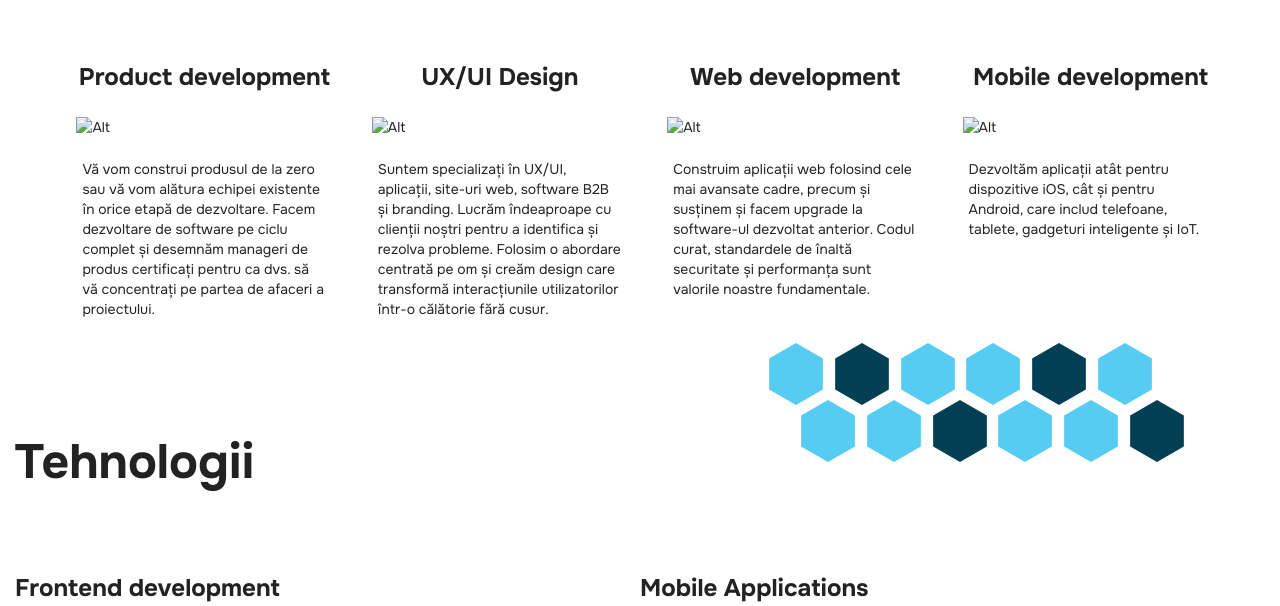
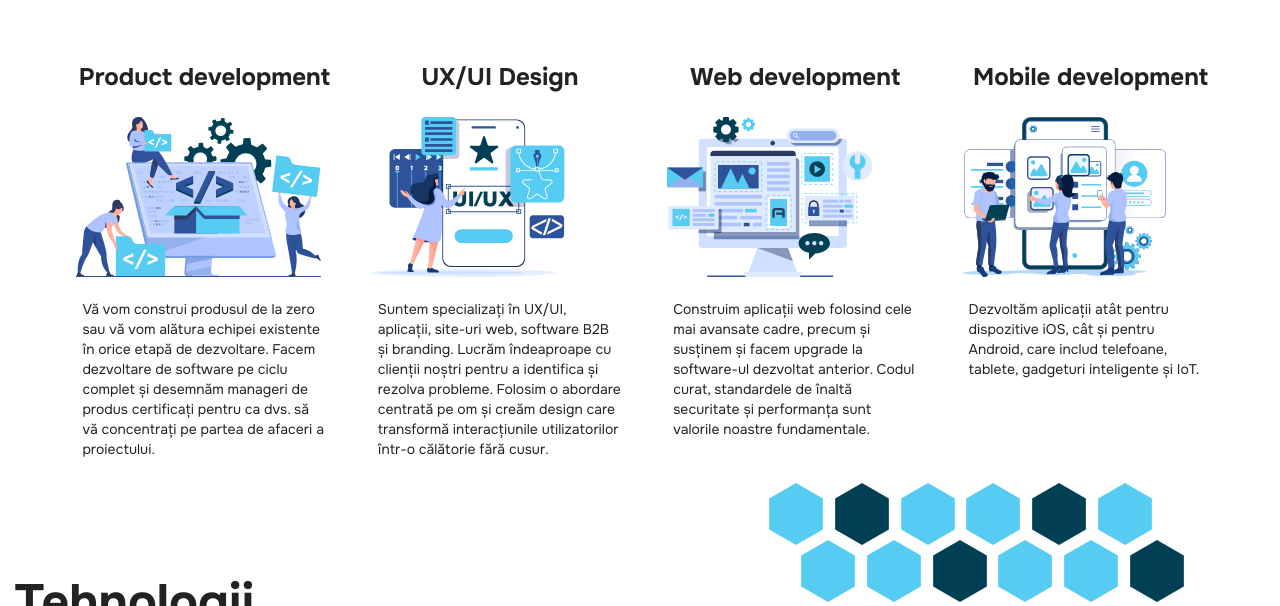
Before and after one commit to Space-huhn/Softlab, a plain HTML site: page index.html in a window 1280 px wide. Shown: the part 793-1399 px from the top of the page. Drawn offline with nearby package versions, Linux system fonts and the light colour scheme; the site is published under a folder, as on GitHub Pages, so addresses that start at the root find nothing.

Commit message:
Update index.html

```diff
--- a/index.html
+++ b/index.html
@@ -769,7 +769,7 @@
 				<div class="services__row services-row">
 					<div class="services-row__item services-item">
 						<div class="services-item__subtitle subtitle">Product development</div>
-						<img src="/img/services/01.svg" alt="Alt" class="services-item__image">
+						<img src="img/services/01.svg" alt="Alt" class="services-item__image">
 						<p class="services-item__text">Vă vom construi produsul de la zero sau vă vom alătura echipei
 							existente în orice etapă de dezvoltare. Facem dezvoltare de software pe ciclu complet și
 							desemnăm manageri de produs certificați pentru ca dvs. să vă concentrați pe partea de
@@ -777,7 +777,7 @@
 					</div>
 					<div class="services-row__item services-item">
 						<div class="services-item__subtitle subtitle">UX/UI Design</div>
-						<img src="/img/services/02.svg" alt="Alt" class="services-item__image">
+						<img src="img/services/02.svg" alt="Alt" class="services-item__image">
 						<p class="services-item__text">Suntem specializați în UX/UI, aplicații, site-uri web, software
 							B2B și branding. Lucrăm îndeaproape cu clienții noștri pentru a identifica și rezolva
 							probleme. Folosim o abordare centrată pe om și creăm design care transformă interacțiunile
@@ -785,14 +785,14 @@
 					</div>
 					<div class="services-row__item services-item">
 						<div class="services-item__subtitle subtitle">Web development</div>
-						<img src="/img/services/03.svg" alt="Alt" class="services-item__image">
+						<img src="img/services/03.svg" alt="Alt" class="services-item__image">
 						<p class="services-item__text">Construim aplicații web folosind cele mai avansate cadre, precum
 							și susținem și facem upgrade la software-ul dezvoltat anterior. Codul curat, standardele de
 							înaltă securitate și performanța sunt valorile noastre fundamentale.</p>
 					</div>
 					<div class="services-row__item services-item">
 						<div class="services-item__subtitle subtitle">Mobile development</div>
-						<img src="/img/services/04.svg" alt="Alt" class="services-item__image">
+						<img src="img/services/04.svg" alt="Alt" class="services-item__image">
 						<p class="services-item__text">Dezvoltăm aplicații atât pentru dispozitive iOS, cât și pentru
 							Android, care includ telefoane, tablete, gadgeturi inteligente și IoT.</p>
 					</div>
```
